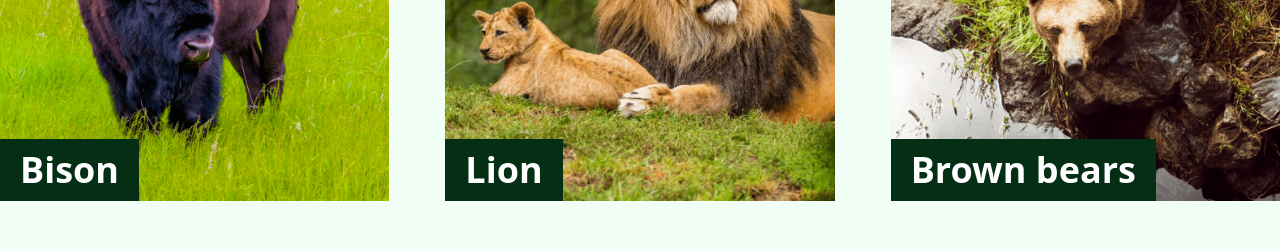
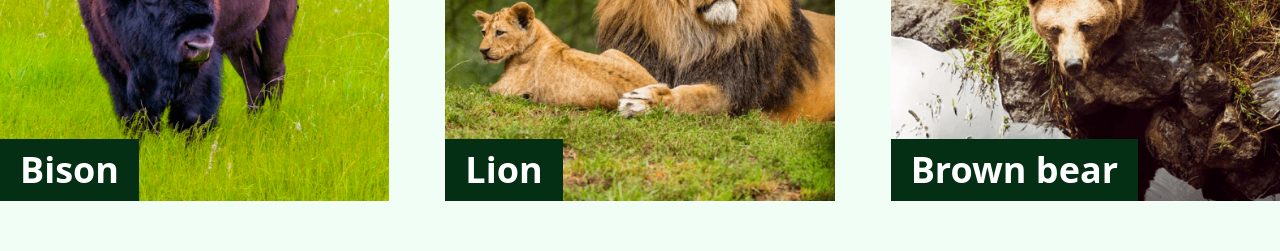
Before and after one commit to RammahKarpous/sherlock-zoo-front-end, a React (Create React App) app: page / in a window 1280 px wide. Shown: the part 1260-1511 px from the top of the page. Built offline with nearby package versions, Linux system fonts and the light colour scheme.

Commit message:
Added links to the individual animals

```diff
--- a/src/pages/home/Home.jsx
+++ b/src/pages/home/Home.jsx
@@ -52,13 +52,13 @@ const Home = () => {
                         </div>
                     ))} */}
 
-                    <Animal to="/" name="Bison" image={Bison} />
-                    <Animal to="/" name="Lion" image={Lion} />
-                    <Animal to="/" name="Brown bears" image={BrownBear} />
+                    <Animal to="/animals/bison" name="Bison" image={Bison} />
+                    <Animal to="/animals/lion" name="Lion" image={Lion} />
+                    <Animal to="/animals/brown-bear" name="Brown bear" image={BrownBear} />
                 </div>
 
                 <div className="m-auto sm:w-96 flex flex-col items-center gap-4 my-32">
-                        <Heading text="Meet all our animals" />
+                        <Heading text="Meet all our animals" extraStyling="text-center" />
 
                     <p className="text-center">Visit our Animals page and find out different things like what they eat and where they live.</p>
 
```
